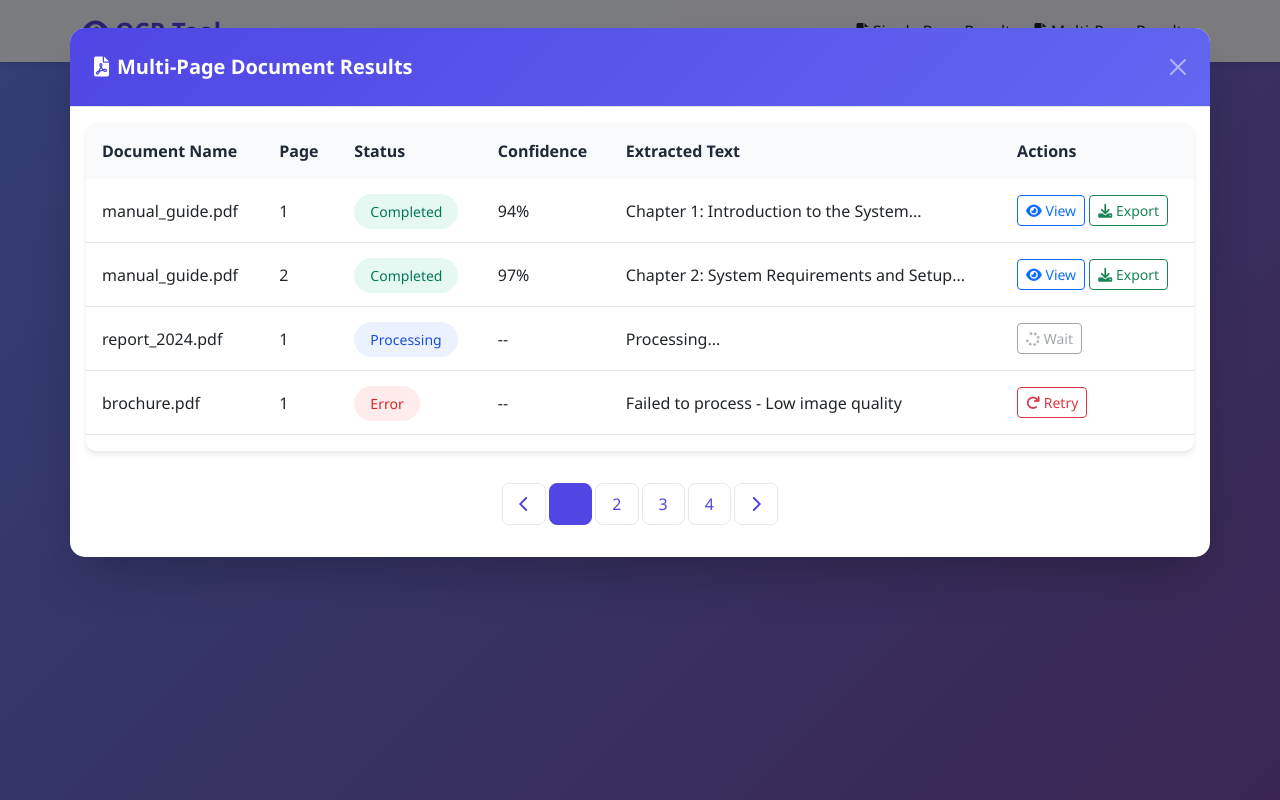
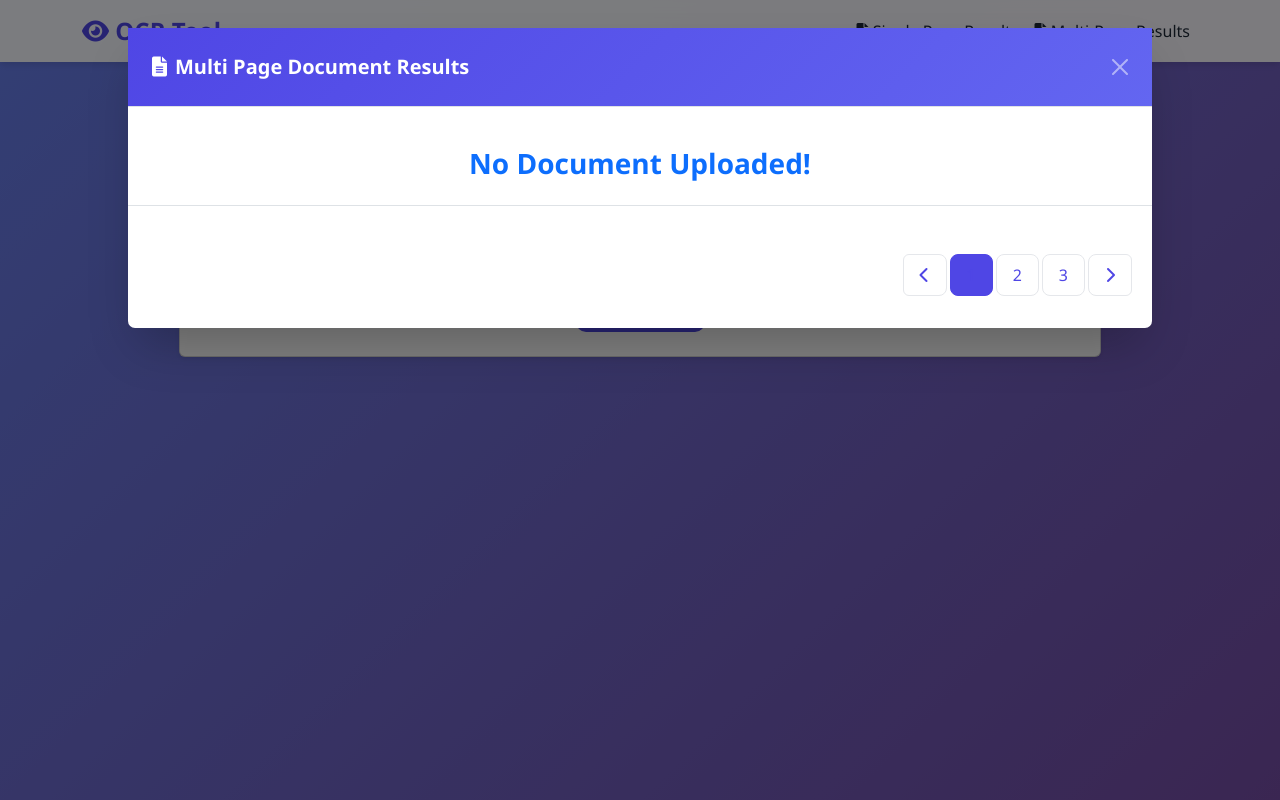
Before and after one commit to harikishore2004/OCR-System, a FastAPI app: page / in a window 1280 px wide, after a click on "Multi-Page Results". Run offline with FastAPI, Linux system fonts and the light colour scheme; some libraries are stand-ins or nearby versions.

Commit message:
Updated UI to show the API results

```diff
--- a/static/CSS/main.css
+++ b/static/CSS/main.css
@@ -191,6 +191,12 @@ body {
   color: #dc2626;
 }
 
+.modal-xxl {
+  max-width: 80vw;
+  width: 80vw;
+}
+
+
 @media (max-width: 768px) {
   .upload-section {
     padding: 2rem 1rem;
--- a/static/JS/main.js
+++ b/static/JS/main.js
@@ -1,6 +1,26 @@
 
 const submitbutton = document.getElementById('FileSubmitButton');
+let ocr_data = null;
 
+
+async function FetchData() {
+    try {
+        const response = await fetch('http://127.0.0.1:8000/fetchdata')
+        if (!response.ok) {
+            const error = await response.json();
+            showToast(error.message, error.category);
+        }
+        const data = await response.json();
+        ocr_data = data;
+        PopulateSinglePageDocs();
+        PopulateMultiPageDocs();
+    }
+    catch (error) {
+        console.error("Failed to fetch OCR data:", error);
+    }
+
+}
+window.addEventListener('DOMContentLoaded', FetchData);
 
 submitbutton.addEventListener('click', async (e) => {
     const allowed_files = ['application/pdf', 'image/tiff'];
@@ -92,19 +112,20 @@ document.querySelectorAll('.pagination .page-link').forEach(link => {
 function showToast(message, category = "info") {
     const flashContainer = document.getElementById("flash-container");
 
-    let bgClass = "text-bg-info";
-    if (category === "success") bgClass = "text-bg-success";
-    else if (category === "danger" || category === "error") bgClass = "text-bg-danger";
-    else if (category === "warning") bgClass = "text-bg-warning";
+    let borderClass = "border-info text-info";
+    if (category === "success") borderClass = "border-success text-success";
+    else if (category === "danger" || category === "error") borderClass = "border-danger text-danger";
+    else if (category === "warning") borderClass = "border-warning text-warning";
 
     const toastHTML = `
-        <div class="toast align-items-center ${bgClass} border-0 mb-2" role="alert" aria-live="assertive" aria-atomic="true">
-            <div class="d-flex">
-                <div class="toast-body fw-bold fs-5">${message}</div>
-                <button type="button" class="btn-close btn-close-white me-2 m-auto" data-bs-dismiss="toast" aria-label="Close"></button>
-            </div>
+    <div class="toast align-items-center border ${borderClass} border-5 bg-white mb-2" role="alert" aria-live="assertive" aria-atomic="true">
+        <div class="d-flex">
+            <div class="toast-body fw-bold fs-5">${message}</div>
+            <button type="button" class="btn-close me-2 m-auto" data-bs-dismiss="toast" aria-label="Close"></button>
         </div>
-    `;
+    </div>
+`;
+
 
     const tempDiv = document.createElement("div");
     tempDiv.innerHTML = toastHTML.trim();
@@ -118,3 +139,169 @@ function showToast(message, category = "info") {
     });
 
 }
+
+function PopulateSingleLines() {
+    const tbody = document.getElementById("singlePageLinesTableBody")
+    const doctitle = document.getElementById("docTitle").querySelector("span");
+
+    const docs = ocr_data["single_page_doc"];
+    for (let docname in docs) {
+        doctitle.innerText = docname;
+
+        const pages = ocr_data["single_page_doc"][docname]
+        for (let page in pages) {
+            const lines = pages[page]
+            lines.forEach((line, index) => {
+                const tr = document.createElement("tr");
+                tr.innerHTML = `
+                    <td>${index + 1}</td>
+                    <td>${line.line_text}</td>
+                    <td>${line.x}</td>
+                    <td>${line.y}</td>
+                    <td>${line.width}</td>
+                    <td>${line.height}</td>
+                    <td>${line.timestamp}</td>
+                `;
+                tbody.appendChild(tr);
+                console.log("appended")
+            });
+        }
+
+    }
+}
+
+function PopulateSinglePageDocs() {
+    const tablecontainer = document.getElementById("tables-container1")
+    const docs = ocr_data["single_page_doc"];
+
+    if (Object.keys(docs).length === 0) {
+        let heading = document.createElement("h3");
+        heading.innerText = "No Document Uploaded!"
+        heading.classList.add("mt-4", "text-primary", "fw-bold");
+        tablecontainer.classList.add("text-center");
+        tablecontainer.appendChild(heading);
+    }
+
+    else {
+        for (let docname in docs) {
+            const heading = document.createElement("h5");
+            heading.innerText = docname;
+            heading.classList.add("mt-4", "text-primary", "fw-bold");
+            tablecontainer.appendChild(heading);
+
+            const table_div = document.createElement("div");
+            table_div.classList.add("table-responsive")
+            tablecontainer.appendChild(table_div);
+
+
+            const table = document.createElement("table");
+            table.classList.add("table", "table-bordered", "table-striped", "align-middle")
+
+            const thead = document.createElement("thead");
+            table.classList.add("table-light")
+            thead.innerHTML = `
+            <tr>
+                <th>Line no.</th>
+                <th>Line Text</th>
+                <th>X</th>
+                <th>Y</th>
+                <th>Width</th>
+                <th>Height</th>
+                <th>Timestamp</th>
+            </tr>
+        `;
+            table.appendChild(thead);
+
+            const tbody = document.createElement("tbody");
+            const pages = docs[docname];
+            for (let page in pages) {
+                const lines = pages[page];
+                lines.forEach((line, index) => {
+                    const tr = document.createElement("tr");
+                    tr.innerHTML = `
+                <td>${index + 1}</td>
+                <td>${line.line_text}</td>
+                <td>${line.x}</td>
+                <td>${line.y}</td>
+                <td>${line.width}</td>
+                <td>${line.height}</td>
+                <td>${line.timestamp}</td>
+            `;
+                    tbody.appendChild(tr);
+                });
+            }
+            table.appendChild(tbody);
+            table_div.appendChild(table)
+        }
+    }
+
+
+}
+
+
+function PopulateMultiPageDocs() {
+    const tablecontainer = document.getElementById("tables-container2")
+    const docs = ocr_data["multi_page_doc"];
+    if (Object.keys(docs).length === 0) {
+        let heading = document.createElement("h3");
+        heading.innerText = "No Document Uploaded!"
+        heading.classList.add("mt-4", "text-primary", "fw-bold");
+        tablecontainer.classList.add("text-center");
+        tablecontainer.appendChild(heading);
+    }
+
+    else {
+        for (let docname in docs) {
+            const heading = document.createElement("h5");
+            heading.innerText = docname;
+            heading.classList.add("mt-4", "text-primary", "fw-bold");
+            tablecontainer.appendChild(heading);
+
+            const table_div = document.createElement("div");
+            table_div.classList.add("table-responsive")
+            tablecontainer.appendChild(table_div);
+
+
+            const table = document.createElement("table");
+            table.classList.add("table", "table-bordered", "table-striped", "align-middle")
+
+            const thead = document.createElement("thead");
+            table.classList.add("table-light")
+            thead.innerHTML = `
+            <tr>
+                <th>Line no.</th>
+                <th>Line Text</th>
+                <th>X</th>
+                <th>Y</th>
+                <th>Width</th>
+                <th>Height</th>
+                <th>Page no.</th>
+                <th>Timestamp</th>
+            </tr>
+        `;
+            table.appendChild(thead);
+
+            const tbody = document.createElement("tbody");
+            const pages = docs[docname];
+            for (let page in pages) {
+                const lines = pages[page];
+                lines.forEach((line, index) => {
+                    const tr = document.createElement("tr");
+                    tr.innerHTML = `
+                <td>${index + 1}</td>
+                <td>${line.line_text}</td>
+                <td>${line.x}</td>
+                <td>${line.y}</td>
+                <td>${line.width}</td>
+                <td>${line.height}</td>
+                <td>${page}</td>
+                <td>${line.timestamp}</td>
+            `;
+                    tbody.appendChild(tr);
+                });
+            }
+            table.appendChild(tbody);
+            table_div.appendChild(table)
+        }
+    }
+}
--- a/templates/index.html
+++ b/templates/index.html
@@ -62,72 +62,23 @@
     </div>
 
     <!-- Single Page Modal -->
-    <div class="modal fade" id="singlePageModal" tabindex="-1">
-        <div class="modal-dialog modal-xl">
+    <div class="modal fade" id="multiPageModal" tabindex="-1">
+        <div class="modal-dialog modal-xxl">
             <div class="modal-content">
-                <div class="modal-header">
+                <div class="modal-header sticky-top bg-white z-1 rounded-0">
                     <h5 class="modal-title">
-                        <i class="fas fa-file-alt me-2"></i>Single Page Document Results
+                        <i class="fas fa-file-alt me-2"></i>Multi Page Document Results
                     </h5>
                     <button type="button" class="btn-close" data-bs-dismiss="modal"></button>
                 </div>
-                <div class="modal-body">
-                    <div class="table-responsive">
-                        <table class="table table-hover">
-                            <thead>
-                                <tr>
-                                    <th>Document Name</th>
-                                    <th>Status</th>
-                                    <th>Confidence</th>
-                                    <th>Extracted Text</th>
-                                    <th>Actions</th>
-                                </tr>
-                            </thead>
-                            <tbody id="singlePageTableBody">
-                                <tr>
-                                    <td>invoice_001.pdf</td>
-                                    <td><span class="status-badge status-completed">Completed</span></td>
-                                    <td>96%</td>
-                                    <td>Invoice #12345 - Total Amount: $1,250.00 Date: 2024-01-15...</td>
-                                    <td>
-                                        <button class="btn btn-sm btn-outline-primary">
-                                            <i class="fas fa-eye"></i> View
-                                        </button>
-                                        <button class="btn btn-sm btn-outline-success">
-                                            <i class="fas fa-download"></i> Export
-                                        </button>
-                                    </td>
-                                </tr>
-                                <tr>
-                                    <td>receipt_002.jpg</td>
-                                    <td><span class="status-badge status-processing">Processing</span></td>
-                                    <td>--</td>
-                                    <td>Processing...</td>
-                                    <td>
-                                        <button class="btn btn-sm btn-outline-secondary" disabled>
-                                            <i class="fas fa-spinner fa-spin"></i> Wait
-                                        </button>
-                                    </td>
-                                </tr>
-                                <tr>
-                                    <td>document_003.png</td>
-                                    <td><span class="status-badge status-completed">Completed</span></td>
-                                    <td>89%</td>
-                                    <td>Contract Agreement between Party A and Party B...</td>
-                                    <td>
-                                        <button class="btn btn-sm btn-outline-primary">
-                                            <i class="fas fa-eye"></i> View
-                                        </button>
-                                        <button class="btn btn-sm btn-outline-success">
-                                            <i class="fas fa-download"></i> Export
-                                        </button>
-                                    </td>
-                                </tr>
-                            </tbody>
-                        </table>
-                    </div>
 
-                    <!-- Pagination -->
+                <div class="modal-body rounded-0" id="tables-container2">
+
+                    <!-- <div id="" class="container" style="width: 100%; height: 100%;"></div></div> -->
+                </div>
+
+                <!-- Pagination -->
+                <div class="modal-footer sticky-bottom bg-white z-1">
                     <nav>
                         <ul class="pagination">
                             <li class="page-item">
@@ -149,6 +100,49 @@
             </div>
         </div>
     </div>
+    </div>
+
+    <!-- Single Page Modal -->
+    <div class="modal fade" id="singlePageModal" tabindex="-1">
+        <div class="modal-dialog modal-xxl">
+            <div class="modal-content">
+                <div class="modal-header sticky-top bg-white z-1 rounded-0">
+                    <h5 class="modal-title">
+                        <i class="fas fa-file-alt me-2"></i>Single Page Document Results
+                    </h5>
+                    <button type="button" class="btn-close" data-bs-dismiss="modal"></button>
+                </div>
+
+                <div class="modal-body rounded-0" id="tables-container1">
+
+                    <!-- <div id="" class="container" style="width: 100%; height: 100%;"></div></div> -->
+                </div>
+
+                <!-- Pagination -->
+                <div class="modal-footer sticky-bottom bg-white z-1">
+                    <nav>
+                        <ul class="pagination">
+                            <li class="page-item">
+                                <a class="page-link" href="#" onclick="changePage('single', -1)">
+                                    <i class="fas fa-chevron-left"></i>
+                                </a>
+                            </li>
+                            <li class="page-item active"><a class="page-link" href="#">1</a></li>
+                            <li class="page-item"><a class="page-link" href="#">2</a></li>
+                            <li class="page-item"><a class="page-link" href="#">3</a></li>
+                            <li class="page-item">
+                                <a class="page-link" href="#" onclick="changePage('single', 1)">
+                                    <i class="fas fa-chevron-right"></i>
+                                </a>
+                            </li>
+                        </ul>
+                    </nav>
+                </div>
+            </div>
+        </div>
+    </div>
+    </div>
+
 
     <!-- Multi-Page Modal -->
     <div class="modal fade" id="multiPageModal" tabindex="-1">
```
Also changed, not shown: src/DbOperations.py (+0 -17 lines).
